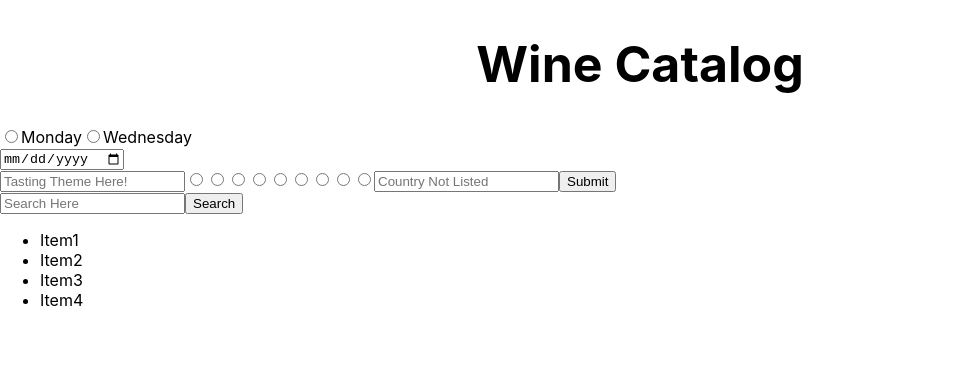
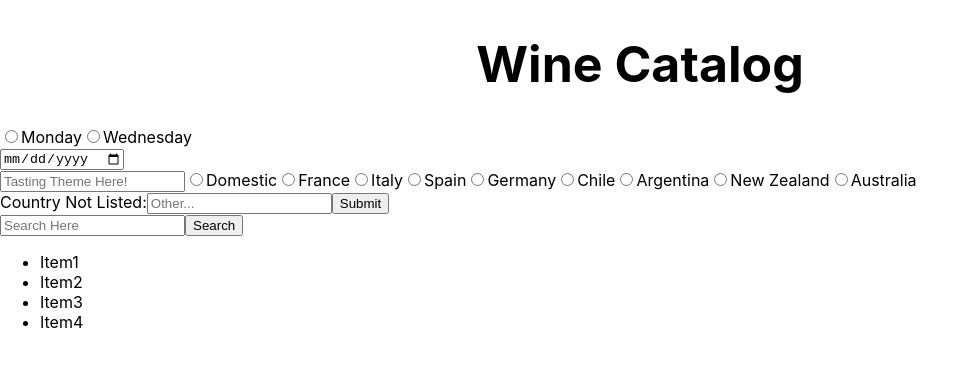
Before and after one commit to Awood549/wine-catalog, a React (Create React App) app: page / in a window 1280 px wide. Shown: the top 366 px of the page, without its empty margins (0-979 px from the left). Built offline with nearby package versions, Linux system fonts and the light colour scheme.

Commit message:
wrapping up for the night, needs css and more inputs

```diff
--- a/src/form/InputWines.js
+++ b/src/form/InputWines.js
@@ -1,5 +1,6 @@
 import React from 'react';
 import useForm from './formBlock.js'
+import './forms.css'
   //https://www.youtube.com/watch?v=sfp5K_5GHNg
 
  const AddWine = props => {
@@ -40,16 +41,37 @@ import useForm from './formBlock.js'
 
       <input onChange = {handleChange} type= 'text' placeholder = 'Tasting Theme Here!' id = 'theme' name = 'theme' ></input>
 
-      <input onChange = {handleChange}  type= 'radio' name= 'country' value= 'domestic'></input>
-      <input onChange = {handleChange}  type= 'radio' name= 'country' value= 'france'></input>
-      <input onChange = {handleChange}  type= 'radio' name= 'country' value= 'italy'></input>
-      <input onChange = {handleChange}  type= 'radio' name= 'country' value= 'spain'></input>
-      <input onChange = {handleChange}  type= 'radio' name= 'country' value= 'germany'></input>
-      <input onChange = {handleChange}  type= 'radio' name= 'country' value= 'chile'></input>
-      <input onChange = {handleChange}  type= 'radio' name= 'country' value= 'argentina'></input>
-      <input onChange = {handleChange}  type= 'radio' name= 'country' value = 'newZealand'></input>
-      <input onChange = {handleChange}  type= 'radio' name= 'country' value = 'australia'></input>
-      <input onChange = {handleChange}  type= 'text' name= 'country' placeholder= 'Country Not Listed'></input>
+      <label>
+      <input className='countryRadio' onChange = {handleChange}  type= 'radio' name= 'country' value= 'domestic'></input>Domestic
+      </label>
+      <label>
+      <input className='countryRadio' onChange = {handleChange}  type= 'radio' name= 'country' value= 'france'></input>France
+      </label>
+      <label>
+      <input className='countryRadio' onChange = {handleChange}  type= 'radio' name= 'country' value= 'italy'></input>Italy
+      </label>
+      <label>
+      <input className='countryRadio' onChange = {handleChange}  type= 'radio' name= 'country' value= 'spain'></input>Spain
+      </label>
+      <label>
+      <input className='countryRadio' onChange = {handleChange}  type= 'radio' name= 'country' value= 'germany'></input>Germany
+      </label>
+      <label>
+      <input className='countryRadio' onChange = {handleChange}  type= 'radio' name= 'country' value= 'chile'></input>Chile
+      </label>
+      <label>
+      <input className='countryRadio' onChange = {handleChange}  type= 'radio' name= 'country' value= 'argentina'></input>Argentina
+      </label>
+      <label>
+      <input className='countryRadio' onChange = {handleChange}  type= 'radio' name= 'country' value= 'newZealand'></input>New Zealand
+      </label>
+      <label>
+      <input className='countryRadio' onChange = {handleChange}  type= 'radio' name= 'country' value= 'australia'></input>
+      </label>Australia
+      <br></br>
+      <label> Country Not Listed:
+      <input onChange = {handleChange}  type= 'text' name= 'country' placeholder= 'Other...'></input>
+      </label>
 
       <button> Submit </button>
       </form>
--- a/src/form/forms.css
+++ b/src/form/forms.css
@@ -0,0 +1,3 @@
+*{
+  color:black
+}
```
